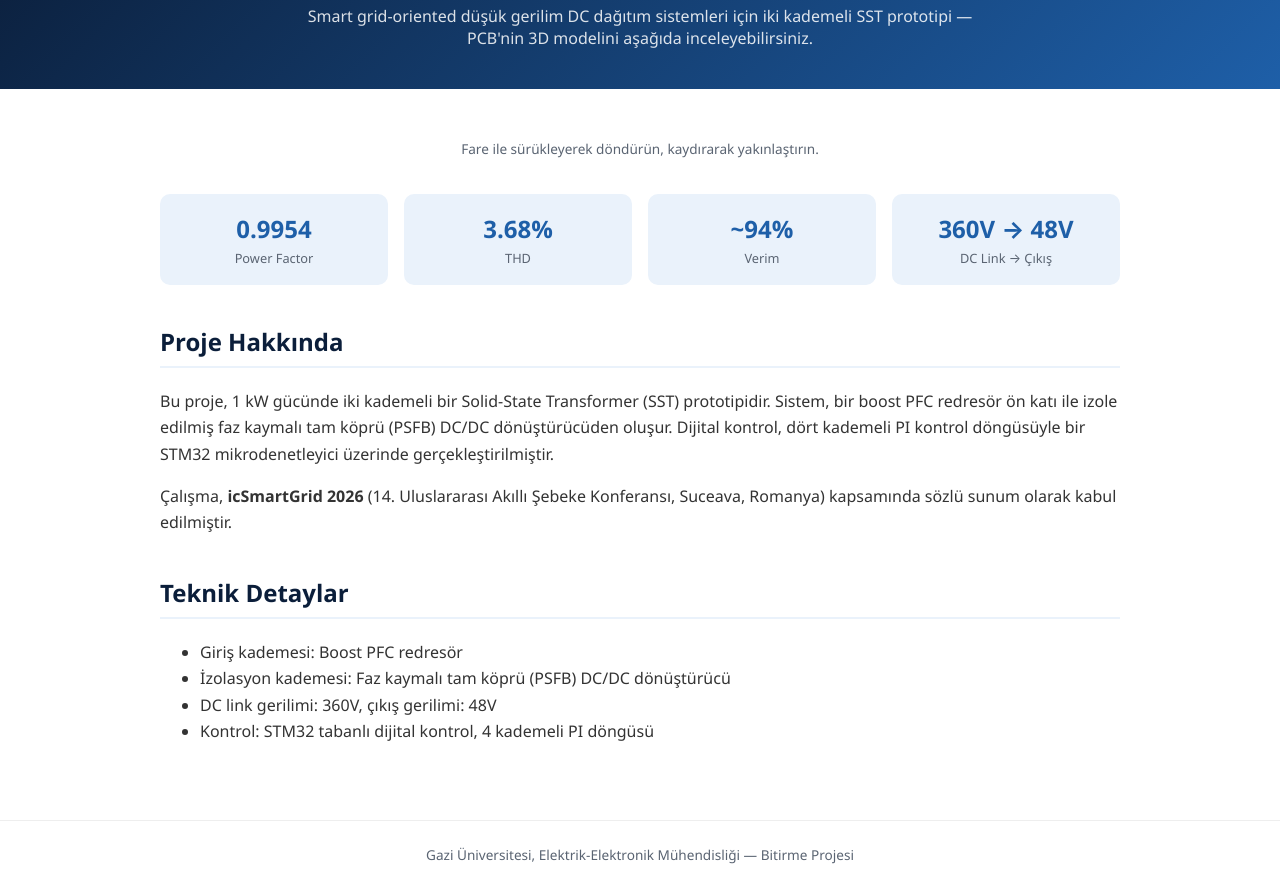
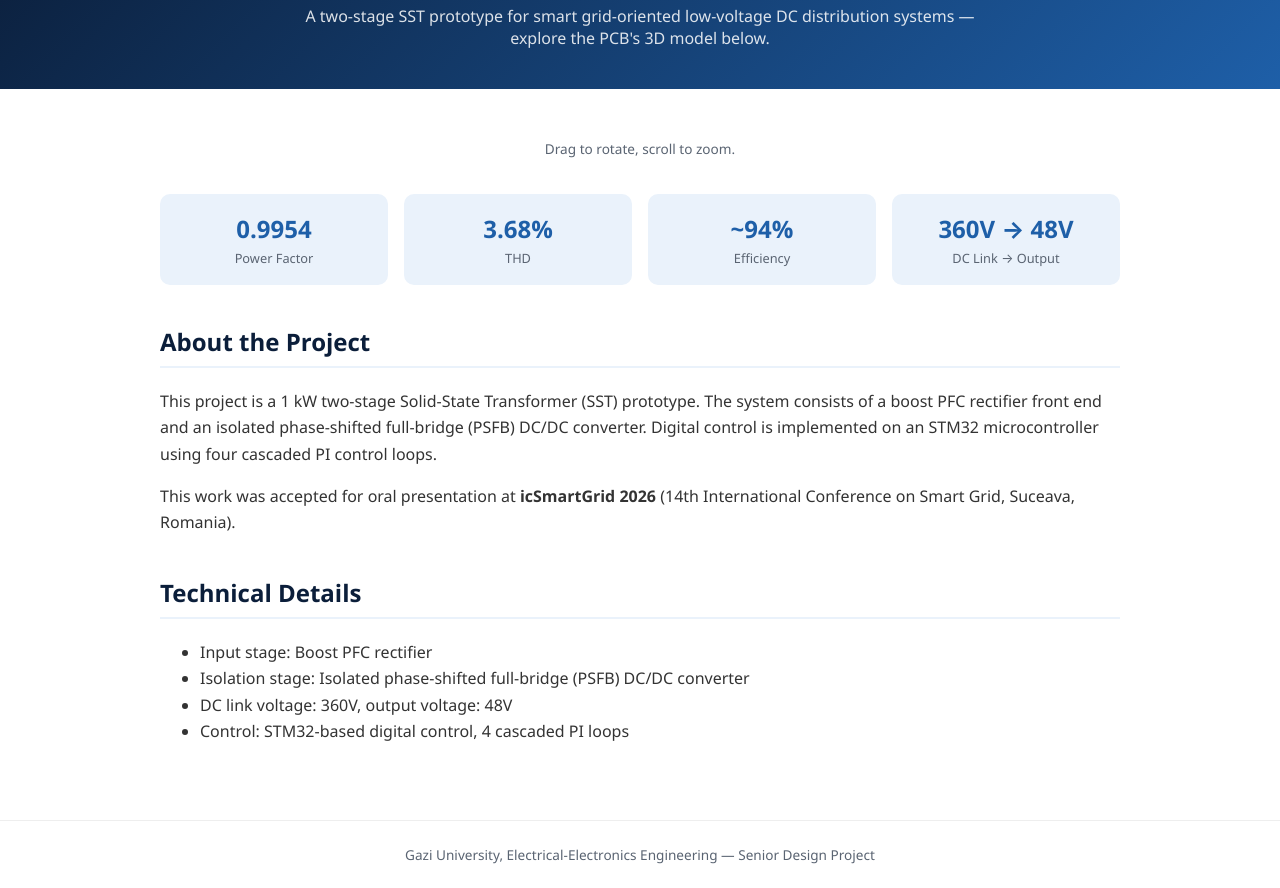
Before and after one commit to EnverUlusoy/Solid-State-Transformer-PCB, a plain HTML site: page index.html in a window 1280 px wide. Shown: the part 92-980 px from the top of the page. Drawn offline with nearby package versions, Linux system fonts and the light colour scheme.

Commit message:
index.html

```diff
--- a/index.html
+++ b/index.html
@@ -1,9 +1,9 @@
 <!DOCTYPE html>
-<html lang="tr">
+<html lang="en">
 <head>
 <meta charset="UTF-8">
 <meta name="viewport" content="width=device-width, initial-scale=1.0">
-<title>Solid-State Transformer — PCB Portfolyo</title>
+<title>Solid-State Transformer — PCB Portfolio</title>
 <script type="module" src="https://unpkg.com/@google/model-viewer/dist/model-viewer.min.js"></script>
 <style>
   :root {
@@ -94,7 +94,7 @@
 
 <header>
   <h1>Digitally Controlled Solid-State Transformer</h1>
-  <p>Smart grid-oriented düşük gerilim DC dağıtım sistemleri için iki kademeli SST prototipi — PCB'nin 3D modelini aşağıda inceleyebilirsiniz.</p>
+  <p>A two-stage SST prototype for smart grid-oriented low-voltage DC distribution systems — explore the PCB's 3D model below.</p>
 </header>
 
 <main>
@@ -112,42 +112,42 @@
       style="background-color:#eaf2fb;">
     </model-viewer>
   </div>
-  <p class="hint">Fare ile sürükleyerek döndürün, kaydırarak yakınlaştırın.</p>
+  <p class="hint">Drag to rotate, scroll to zoom.</p>
 
   <div class="stats">
     <div class="stat-card"><div class="value">0.9954</div><div class="label">Power Factor</div></div>
     <div class="stat-card"><div class="value">3.68%</div><div class="label">THD</div></div>
-    <div class="stat-card"><div class="value">~94%</div><div class="label">Verim</div></div>
-    <div class="stat-card"><div class="value">360V → 48V</div><div class="label">DC Link → Çıkış</div></div>
+    <div class="stat-card"><div class="value">~94%</div><div class="label">Efficiency</div></div>
+    <div class="stat-card"><div class="value">360V → 48V</div><div class="label">DC Link → Output</div></div>
   </div>
 
   <section>
-    <h2>Proje Hakkında</h2>
+    <h2>About the Project</h2>
     <p>
-      Bu proje, 1 kW gücünde iki kademeli bir Solid-State Transformer (SST) prototipidir.
-      Sistem, bir boost PFC redresör ön katı ile izole edilmiş faz kaymalı tam köprü (PSFB)
-      DC/DC dönüştürücüden oluşur. Dijital kontrol, dört kademeli PI kontrol döngüsüyle
-      bir STM32 mikrodenetleyici üzerinde gerçekleştirilmiştir.
+      This project is a 1 kW two-stage Solid-State Transformer (SST) prototype.
+      The system consists of a boost PFC rectifier front end and an isolated
+      phase-shifted full-bridge (PSFB) DC/DC converter. Digital control is
+      implemented on an STM32 microcontroller using four cascaded PI control loops.
     </p>
     <p>
-      Çalışma, <strong>icSmartGrid 2026</strong> (14. Uluslararası Akıllı Şebeke Konferansı,
-      Suceava, Romanya) kapsamında sözlü sunum olarak kabul edilmiştir.
+      This work was accepted for oral presentation at <strong>icSmartGrid 2026</strong>
+      (14th International Conference on Smart Grid, Suceava, Romania).
     </p>
   </section>
 
   <section>
-    <h2>Teknik Detaylar</h2>
+    <h2>Technical Details</h2>
     <ul>
-      <li>Giriş kademesi: Boost PFC redresör</li>
-      <li>İzolasyon kademesi: Faz kaymalı tam köprü (PSFB) DC/DC dönüştürücü</li>
-      <li>DC link gerilimi: 360V, çıkış gerilimi: 48V</li>
-      <li>Kontrol: STM32 tabanlı dijital kontrol, 4 kademeli PI döngüsü</li>
+      <li>Input stage: Boost PFC rectifier</li>
+      <li>Isolation stage: Isolated phase-shifted full-bridge (PSFB) DC/DC converter</li>
+      <li>DC link voltage: 360V, output voltage: 48V</li>
+      <li>Control: STM32-based digital control, 4 cascaded PI loops</li>
     </ul>
   </section>
 </main>
 
 <footer>
-  Gazi Üniversitesi, Elektrik-Elektronik Mühendisliği — Bitirme Projesi
+  Gazi University, Electrical-Electronics Engineering — Senior Design Project
 </footer>
 
 </body>
```
